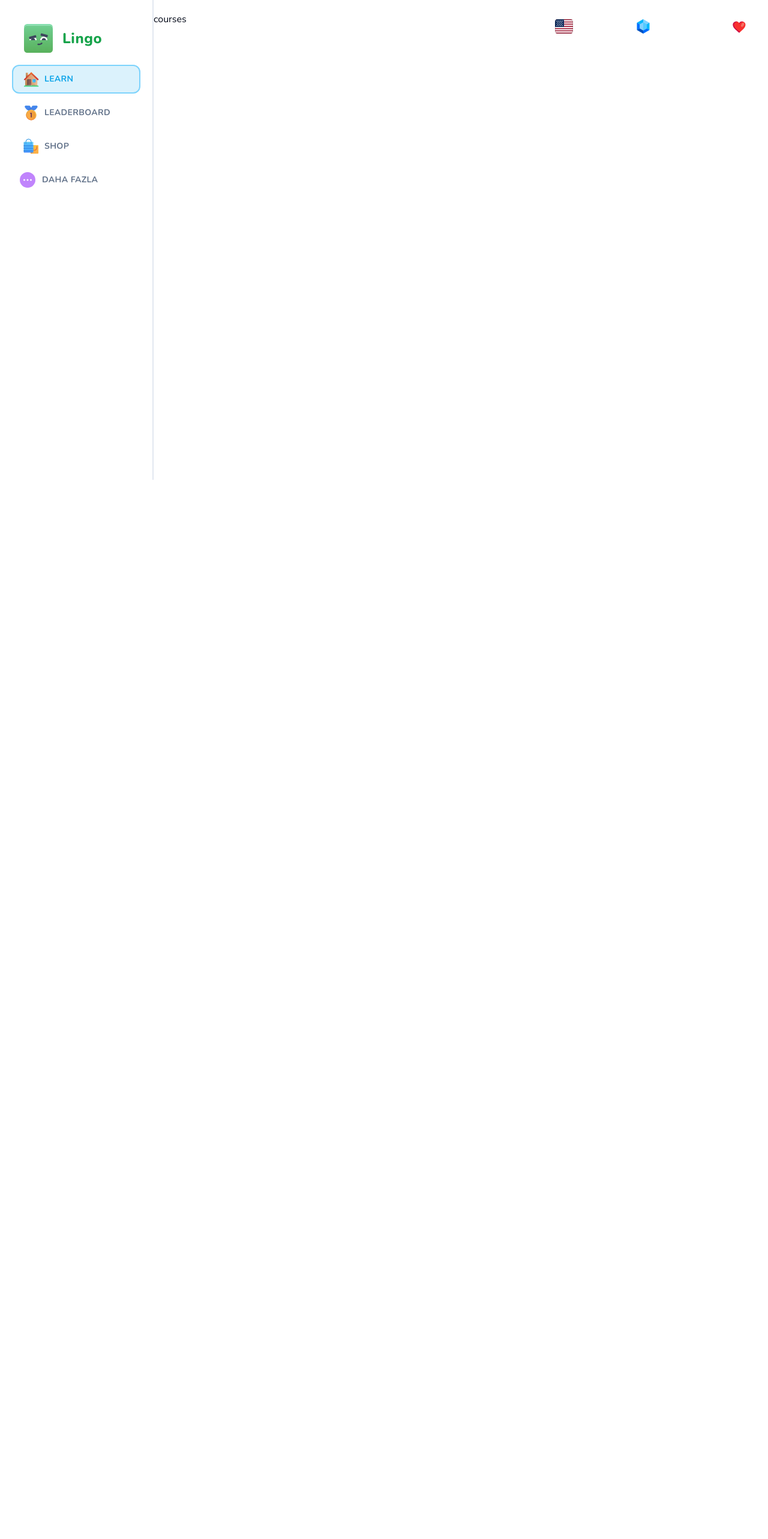
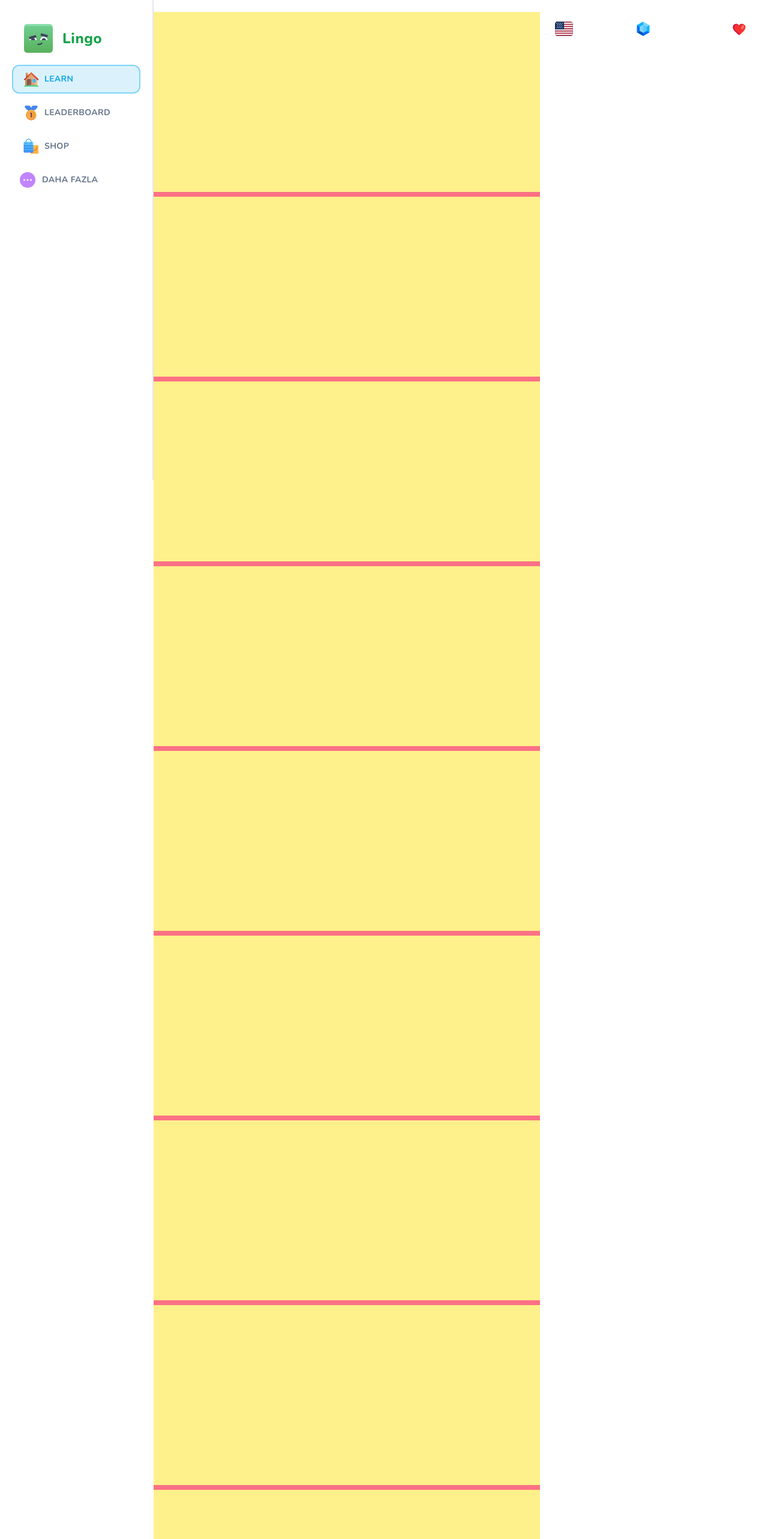
Before and after one commit to yazarOmer/Duolingo-Clone, a React (Vite) app in the folder frontend/: page /learn in a window 1280 px wide. Shown: the top 2566 px of the page at 60% size. Before the commit the page ends 800 px from the top, so only its background shows below. Built offline with nearby package versions, Linux system fonts and the light colour scheme; sample sign-in values are in the browser's storage.

Commit message:
fix: fixed sticky position items

```diff
--- a/frontend/src/components/Hearts.tsx
+++ b/frontend/src/components/Hearts.tsx
@@ -7,7 +7,6 @@ import { Button } from "./ui/button";
 import { useState } from "react";
 import { useSelector } from "react-redux";
 import { RootState } from "@/store/store";
-import { Link } from "react-router-dom";
 
 export const Heart = () => {
   const user = useSelector((state: RootState) => state.auth.user);
--- a/frontend/src/components/RightSidebar.tsx
+++ b/frontend/src/components/RightSidebar.tsx
@@ -3,7 +3,9 @@ import { RightbarHeader } from "./RightbarHeader";
 export const RightSidebar = () => {
   return (
     <div className="w-[360px] lg:block hidden">
-      <RightbarHeader />
+      <div className="sticky top-6 flex flex-col gap-y-4">
+        <RightbarHeader />
+      </div>
     </div>
   );
 };
--- a/frontend/src/pages/protected/LearnPage.tsx
+++ b/frontend/src/pages/protected/LearnPage.tsx
@@ -2,8 +2,22 @@ import { RightSidebar } from "@/components/RightSidebar";
 
 const LearnPage = () => {
   return (
-    <div className="flex gap-5 h-full max-w-5xl mx-auto py-5">
-      <div className="flex-1">courses</div>
+    <div className="flex gap-5 max-w-5xl mx-auto py-5">
+      <div className="flex-1 bg-rose-400 flex flex-col gap-2">
+        <div className="w-full bg-yellow-200 h-[300px]"></div>
+        <div className="w-full bg-yellow-200 h-[300px]"></div>
+        <div className="w-full bg-yellow-200 h-[300px]"></div>
+        <div className="w-full bg-yellow-200 h-[300px]"></div>
+        <div className="w-full bg-yellow-200 h-[300px]"></div>
+        <div className="w-full bg-yellow-200 h-[300px]"></div>
+        <div className="w-full bg-yellow-200 h-[300px]"></div>
+        <div className="w-full bg-yellow-200 h-[300px]"></div>
+        <div className="w-full bg-yellow-200 h-[300px]"></div>
+        <div className="w-full bg-yellow-200 h-[300px]"></div>
+        <div className="w-full bg-yellow-200 h-[300px]"></div>
+        <div className="w-full bg-yellow-200 h-[300px]"></div>
+        <div className="w-full bg-yellow-200 h-[300px]"></div>
+      </div>
       <RightSidebar />
     </div>
   );
```
